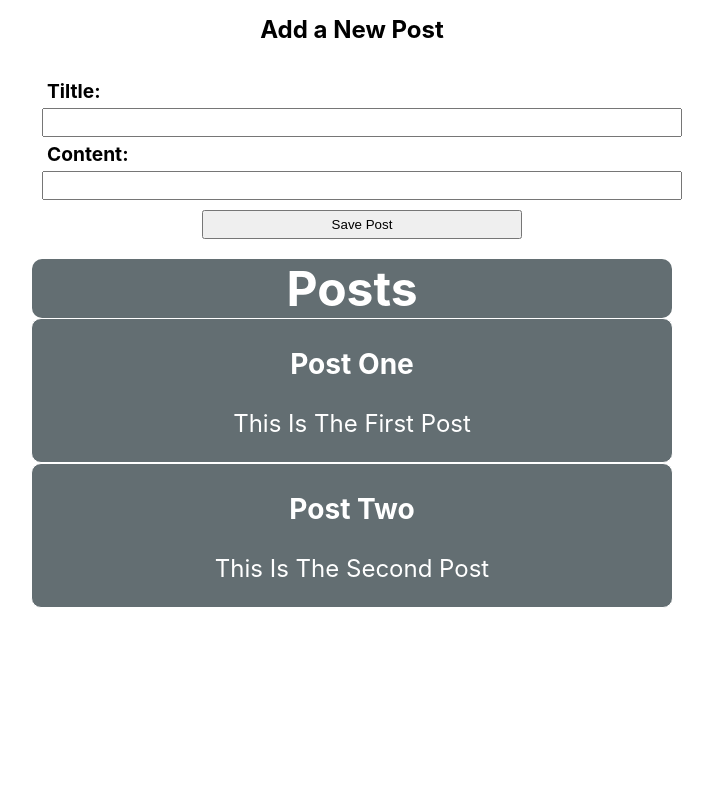
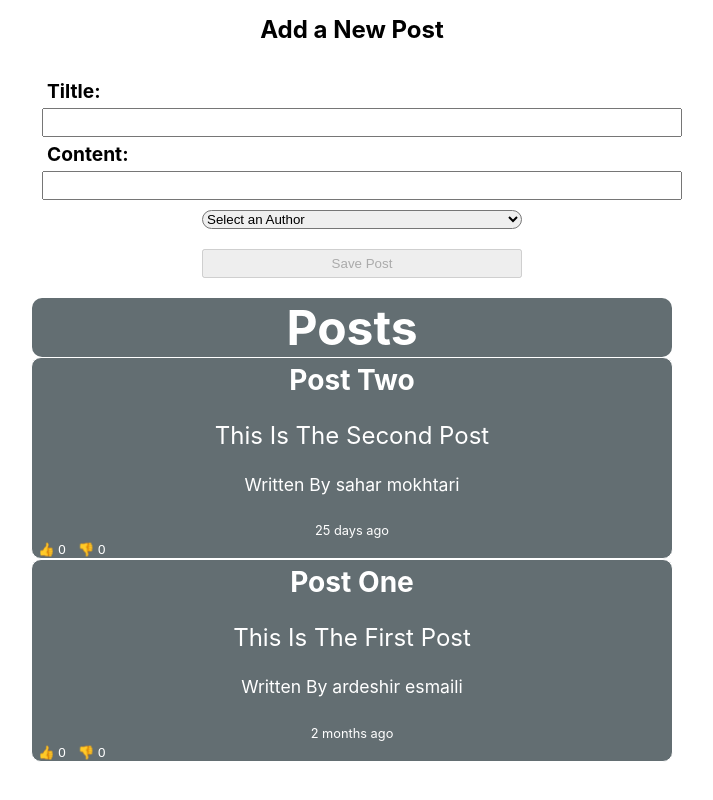
Before and after one commit to ardeshir1991/redux-app, a React (Create React App) app: page / in a window 1280 px wide. Shown: the part 805-1605 px from the top of the page, without its empty margins (288-1001 px from the left). Built offline with nearby package versions, Linux system fonts and the light colour scheme.

Commit message:
adding author-date-reaction

```diff
--- a/package.json
+++ b/package.json
@@ -7,6 +7,7 @@
     "@testing-library/jest-dom": "^5.16.4",
     "@testing-library/react": "^13.2.0",
     "@testing-library/user-event": "^13.5.0",
+    "date-fns": "^2.28.0",
     "react": "^18.1.0",
     "react-dom": "^18.1.0",
     "react-redux": "^8.0.1",
--- /dev/null
+++ b/src/features/buttons/ReactionButtons.jsx
@@ -0,0 +1,21 @@
+import { useDispatch } from "react-redux";
+import './ReactionButtons.scss';
+import { reactionAdded } from "../../redux/postsSlice";
+
+const ReactionButtons = ({post}) => {
+    const reactionEmojis = {
+        like: '👍',
+        dislike: '👎'
+    }
+    const dispatch = useDispatch();
+    const buttons = Object.entries(reactionEmojis).map(([name, emoji]) => (
+        <button key={name} onClick={()=>dispatch(reactionAdded({postId: post.id, reaction: name}))}>
+            {emoji} {post.reactions[name]}
+        </button>
+    ));
+    return (
+        <div className="buttons-container">{buttons}</div>
+     );
+}
+
+export default ReactionButtons;
--- /dev/null
+++ b/src/features/buttons/ReactionButtons.scss
@@ -0,0 +1,11 @@
+.buttons-container{
+    display: flex;
+    flex-wrap: wrap;
+    font-size: 0.8rem;
+    button{
+        cursor: pointer;
+        color: white;
+        border: none;
+        background-color: transparent;
+    }
+}
--- a/src/features/post/PostForm.jsx
+++ b/src/features/post/PostForm.jsx
@@ -2,25 +2,41 @@ import { useState } from "react";
 import { useSelector,useDispatch } from "react-redux";
 import { postAdded } from "../../redux/postsSlice";
 import './PostForm.scss';
+import { allUsers } from "../../redux/usersSlice";
 
 const PostForm = () => {
     const posts = useSelector(state => state.posts);
+    const users = useSelector(allUsers);
     const dispatch = useDispatch();
     const count = posts.length;
     const [title, setTiltle] = useState('');
     const [content, setContent] = useState('');
+    const [userId, setUserId] = useState('');
     const onSavePost = (e)=>{
         e.preventDefault();
         if(title && content){
             dispatch(postAdded({
                 id: count + 1,
                 title,
-                content
+                content,
+                userId,
+                date: new Date(),
+                reactions:{
+                    like:0,
+                    dislike:0
+                }
             }));
             setTiltle('');
             setContent('');
         }
     }
+
+    const userOptions = users.map(user => (
+        <option value={user.id} key={user.id}>{`${user.fname} ${user.lname}`}</option>
+    ));
+
+    const savePost = Boolean(title) && Boolean(content) && Boolean(userId);
+
     return (
         <section className="post-form">
             <h2>Add a New Post</h2>
@@ -41,7 +57,11 @@ const PostForm = () => {
                 value={content}
                 onChange={(e)=>setContent(e.target.value)}
                 />
-                <input type="button" value="Save Post" onClick={onSavePost}/>
+                <select id="postAuthor" value={userId} onChange={(e)=>setUserId(e.target.value)}>
+                    <option value="">Select an Author</option>
+                    {userOptions}
+                </select>
+                <input type="button" value="Save Post" onClick={onSavePost} disabled={!savePost}/>
             </form>
         </section>
      );
--- a/src/features/post/PostForm.scss
+++ b/src/features/post/PostForm.scss
@@ -22,5 +22,10 @@
             width:50%;
             cursor: pointer;
         }
+        #postAuthor{
+            width: 50%;
+            margin: 10px auto;
+            border-radius: 10px;
+        }
     }
 }
--- a/src/features/post/Posts.jsx
+++ b/src/features/post/Posts.jsx
@@ -1,12 +1,22 @@
 import { useSelector } from "react-redux";
 import './Posts.scss';
+import Author from "../user/Author";
+import { formatDistance } from "date-fns";
+import ReactionButtons from "../buttons/ReactionButtons";
 
 const Posts = () => {
     const posts = useSelector(state => state.posts);
-    const renderedPosts = posts.map(post => (
+    const dateFormat = (date)=>{
+        return formatDistance(date, new Date(), {addSuffix: true});
+    }
+    const orderedPosts = posts.slice().sort((a,b) => b.date - a.date);
+    const renderedPosts = orderedPosts.map(post => (
         <div key={post.id} className='post'>
             <h3>{post.title}</h3>
             <p>{post.content}</p>
+            <Author userId={post.userId}/>
+            <span style={{fontSize:'0.8rem'}}>{dateFormat(post.date)}</span>
+            <ReactionButtons post={post}/>
         </div>
     ));
     return (
--- a/src/features/post/Posts.scss
+++ b/src/features/post/Posts.scss
@@ -21,5 +21,8 @@
         color: white;
         border-radius: 10px;
         width: 100%;
+        h3{
+            margin: 5px 0;
+        }
     }
 }
--- /dev/null
+++ b/src/features/user/Author.jsx
@@ -0,0 +1,14 @@
+import { useSelector } from "react-redux";
+import './Author.scss';
+import { allUsers } from "../../redux/usersSlice";
+
+
+const Author = ({userId}) => {
+    const users = useSelector(allUsers);
+    const author = users.find(user => user.id === userId);
+    return (
+        <p className="post-author">Written By {author ? author.fname + ' ' + author.lname : 'Unkown Author'}</p>
+     );
+}
+
+export default Author;
--- /dev/null
+++ b/src/features/user/Author.scss
@@ -0,0 +1,3 @@
+.post-author{
+    font-size: 1.1rem;
+}
--- a/src/redux/postsSlice.js
+++ b/src/redux/postsSlice.js
@@ -3,16 +3,31 @@ import { createSlice } from "@reduxjs/toolkit";
 export const postsSlice = createSlice({
     name:'posts',
     initialState:[
-        {id:'1', title:'Post One', content:'This Is The First Post'},
-        {id:'2', title:'Post Two', content:'This Is The Second Post'}
+        {id:'1',
+        title:'Post One',
+        content:'This Is The First Post',
+        userId: '1',
+        date: new Date(2022,2,15),
+        reactions:{like:0, dislike:0}},
+        {id:'2',
+        title:'Post Two',
+        content:'This Is The Second Post',
+        userId: '2',
+        date: new Date(2022,3,27),
+        reactions:{like:0, dislike:0}}
     ],
     reducers:{
         postAdded: (state,action)=>{
             state.push(action.payload);
+        },
+        reactionAdded:(state,action)=>{
+            const {postId, reaction} = action.payload;
+            const selectedPost = state.find(post => post.id === postId);
+            selectedPost.reactions[reaction]++;
         }
     }
 });
 
-export const {postAdded} = postsSlice.actions;
+export const {postAdded,reactionAdded} = postsSlice.actions;
 
 export default postsSlice.reducer;
--- a/src/redux/store.js
+++ b/src/redux/store.js
@@ -1,10 +1,12 @@
 import { configureStore } from "@reduxjs/toolkit";
 import counterReducer from './../redux/counterSlice';
 import postReducer from './../redux/postsSlice';
+import userReducer from './../redux/usersSlice';
 
 export const store = configureStore({
     reducer:{
         counter: counterReducer,
-        posts: postReducer
+        posts: postReducer,
+        users: userReducer
     }
 });
--- /dev/null
+++ b/src/redux/usersSlice.js
@@ -0,0 +1,15 @@
+import { createSlice } from "@reduxjs/toolkit";
+
+export const usersSlice = createSlice({
+    name: 'users',
+    initialState:[
+        {id:'1', fname: 'ardeshir', lname:'esmaili'},
+        {id:'2', fname: 'sahar', lname:'mokhtari'},
+        {id:'3', fname: 'khashayar', lname:'esmaili'}
+    ],
+    reducers:{}
+});
+
+export const allUsers = state => state.users;
+
+export default usersSlice.reducer;
```
Also changed, not shown: 1 other file (tests, documents, lock files or other folders).
